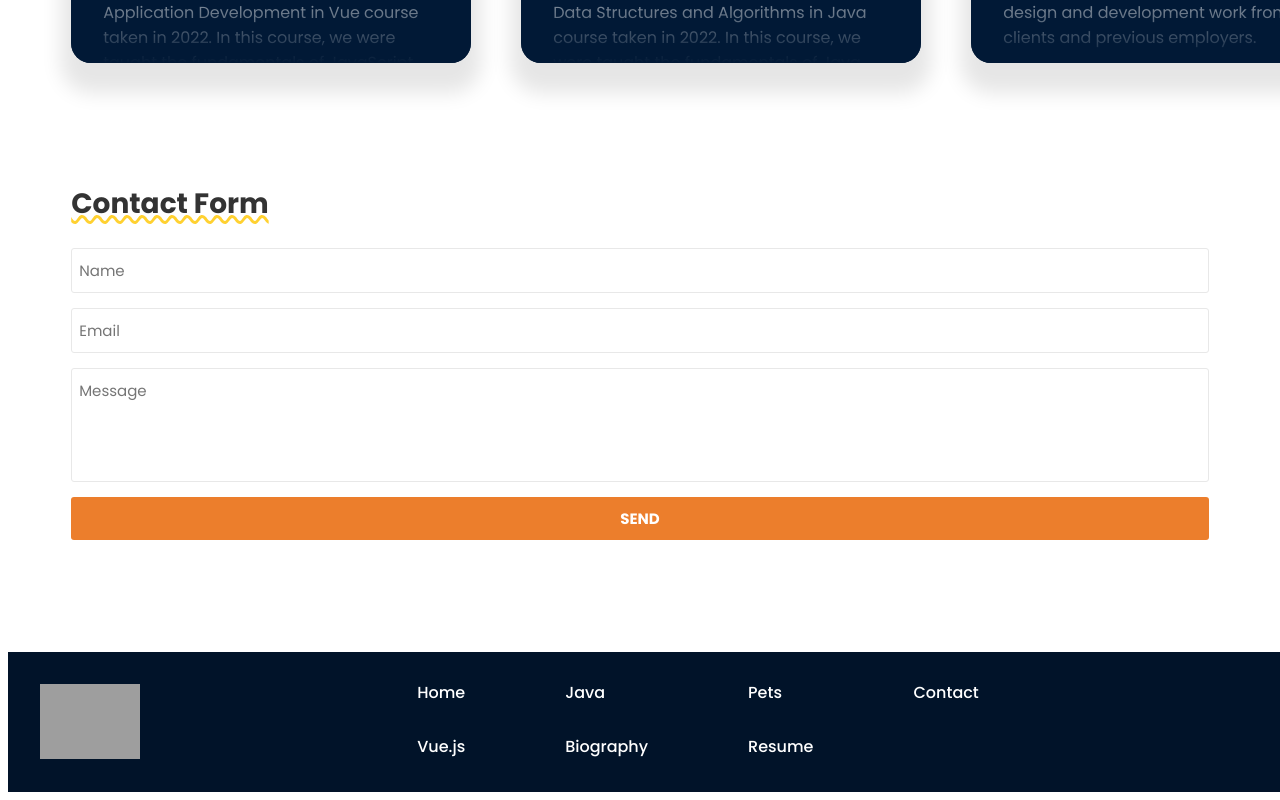
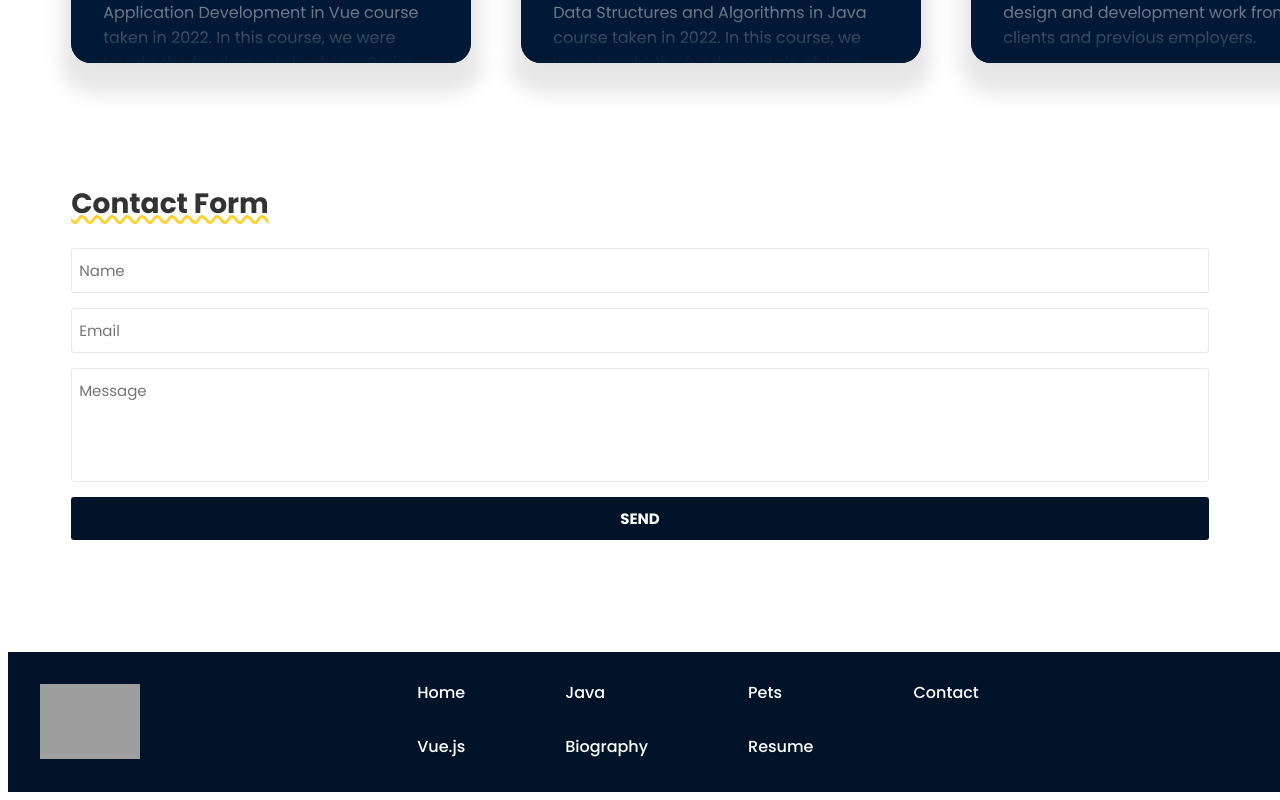
Before and after one commit to natespinetti/CS601-Project, a Vue app: page / in a window 1280 px wide. Shown: the part 1534-2334 px from the top of the page. Built offline with nearby package versions, Linux system fonts and the light colour scheme; grey boxes are pictures that could not be loaded.

Commit message:
Update Home.vue

```diff
--- a/src/components/pages/Home.vue
+++ b/src/components/pages/Home.vue
@@ -227,7 +227,7 @@ img {
 }
 .contact-form .button {
   transition: 0.5s;
-  background: #ec7e2c;
+  background: #011329;
   border: 0px;
   color: white;
   cursor: pointer;
```
